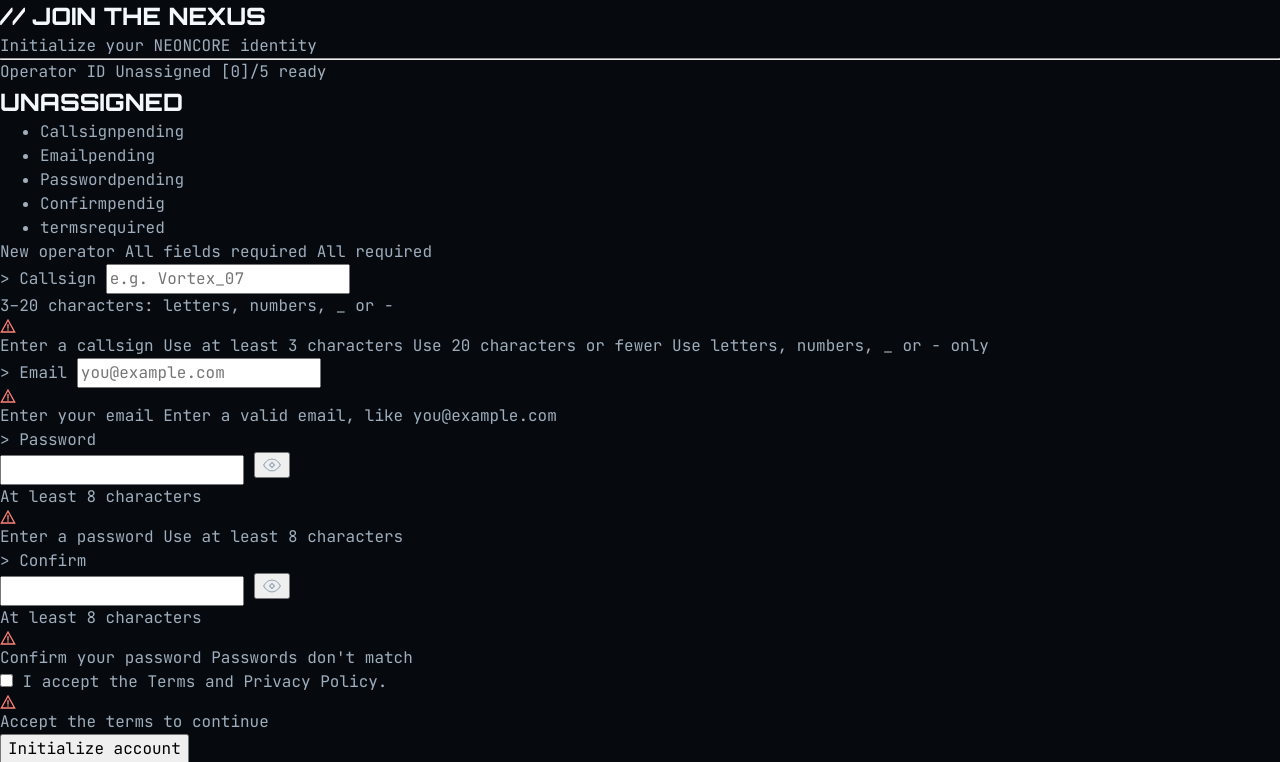
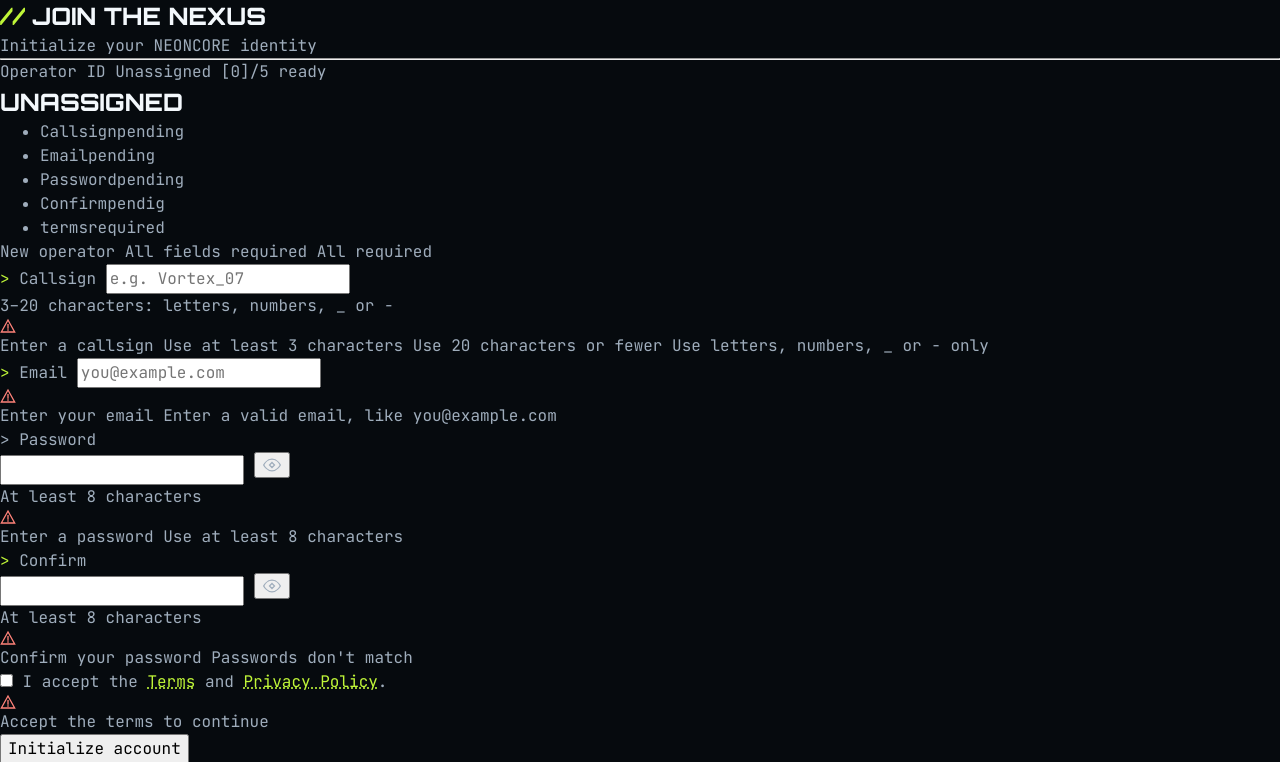
Before and after one commit to MatiasBastarrica/gamer-sign-up-form, a plain HTML site: page index.html in a window 1280 px wide. Shown: the part 34-796 px from the top of the page. Drawn offline with Linux system fonts and the light colour scheme.

Commit message:
Add some utility classes

```diff
--- a/index.html
+++ b/index.html
@@ -22,7 +22,7 @@
         <div class="display-section__header">
           <img src="./assets/images/logo.svg" alt="" class="logo" />
         </div>
-        <h1>// Join the nexus</h1>
+        <h1><span class="text-accent">//</span> Join the nexus</h1>
         <p class="subtitle">Initialize your NEONCORE identity</p>
         <hr />
         <!-- Operator ID readout (on tablet and mobile it becomes a one-line strip: Operator ID + callsign) -->
@@ -74,7 +74,9 @@
         </div>
         <form action="#">
           <div class="input-field">
-            <label for="callsign">> Callsign</label>
+            <label for="callsign"
+              ><span class="text-accent">></span> Callsign</label
+            >
             <input
               type="text"
               name="callsign"
@@ -99,7 +101,7 @@
             </div>
           </div>
           <div class="input-field">
-            <label for="callsign">> Email</label>
+            <label for="email"><span class="text-accent">></span> Email</label>
             <input
               type="email"
               name="email"
@@ -119,7 +121,7 @@
             </div>
           </div>
           <div class="input-field">
-            <label for="callsign">> Password</label>
+            <label for="password">> Password</label>
             <div class="password-input-container">
               <input type="password" name="password" id="password" />
               <button class="toggle-password-btn">
@@ -146,7 +148,9 @@
             </div>
           </div>
           <div class="input-field">
-            <label for="callsign">> Confirm</label>
+            <label for="confirm-password"
+              ><span class="text-accent">></span> Confirm</label
+            >
             <div class="password-input-container">
               <input
                 type="password"
@@ -176,8 +180,10 @@
                 id="terms-and-privacy"
               />
               <span
-                >I accept the <span>Terms</span> and
-                <span>Privacy Policy</span>.</span
+                >I accept the
+                <span class="text-accent"><a href="#">Terms</a></span> and
+                <span class="text-accent"><a href="#">Privacy Policy</a></span
+                >.</span
               >
             </div>
             <div class="input-field-validation-msgs">
@@ -196,7 +202,7 @@
         <!-- Sign-up form ends -->
         <div class="form__footer">
           <span>Already an operator?</span>
-          <span>Log in</span>
+          <span class="text-accent"><a href="#">Log in</a></span>
         </div>
       </section>
       <section class="success-section">
--- a/styles.css
+++ b/styles.css
@@ -131,6 +131,16 @@ h2 {
   font-weight: 800;
 } */
 
+/* ### UTILITIES ### */
+
+.text-accent {
+  color: var(--lime-500);
+}
+
+.hidden {
+  display: none;
+}
+
 /* ### GENERAL STYLING ### */
 
 body {
@@ -148,3 +158,8 @@ h3 {
   font-weight: 800;
   text-transform: uppercase;
 }
+
+a {
+  color: var(--lime-500);
+  text-decoration-style: dotted;
+}
```
